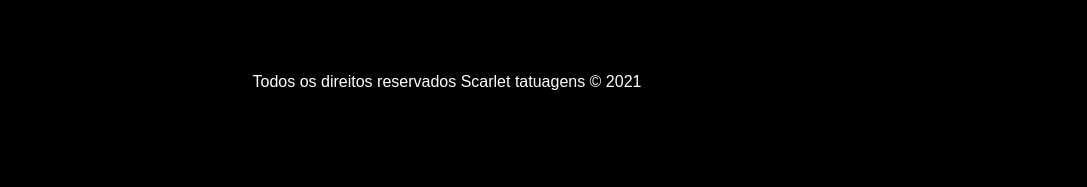
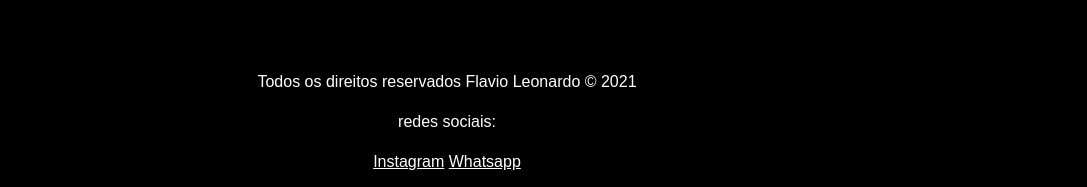
Before and after one commit to LeonardoMachado30/Tattoo-Website, a plain HTML site: page index.html in a window 1280 px wide. Shown: the part 3836-4023 px from the top of the page, without its empty margins (193-1280 px from the left). Before the commit the page ends 3962 px from the top, so only its background shows below. Drawn offline with nearby package versions, Linux system fonts and the light colour scheme; files whose address does not match are found by name.

Commit message:
Update index.html

```diff
--- a/index.html
+++ b/index.html
@@ -142,7 +142,10 @@
 
         <footer class="footer bg-footer container-fluid">
             <div>
-                <p>Todos os direitos reservados Scarlet tatuagens &copy; 2021</p>
+                <p>Todos os direitos reservados Flavio Leonardo &copy; 2021</p>
+                <p>redes sociais:</p>
+                <a href="https://www.instagram.com/leonardo.nxx/" style="color: white;">Instagram</a>
+                <a href="https://api.whatsapp.com/send?phone=5561984847214&text=Ola%20Flavio,%20Gostaria%20de%20falar%20com%20voce%20sobre%20um%20projeto!" style="color: white;">Whatsapp</a>
             </div>
         </footer>
 
```
